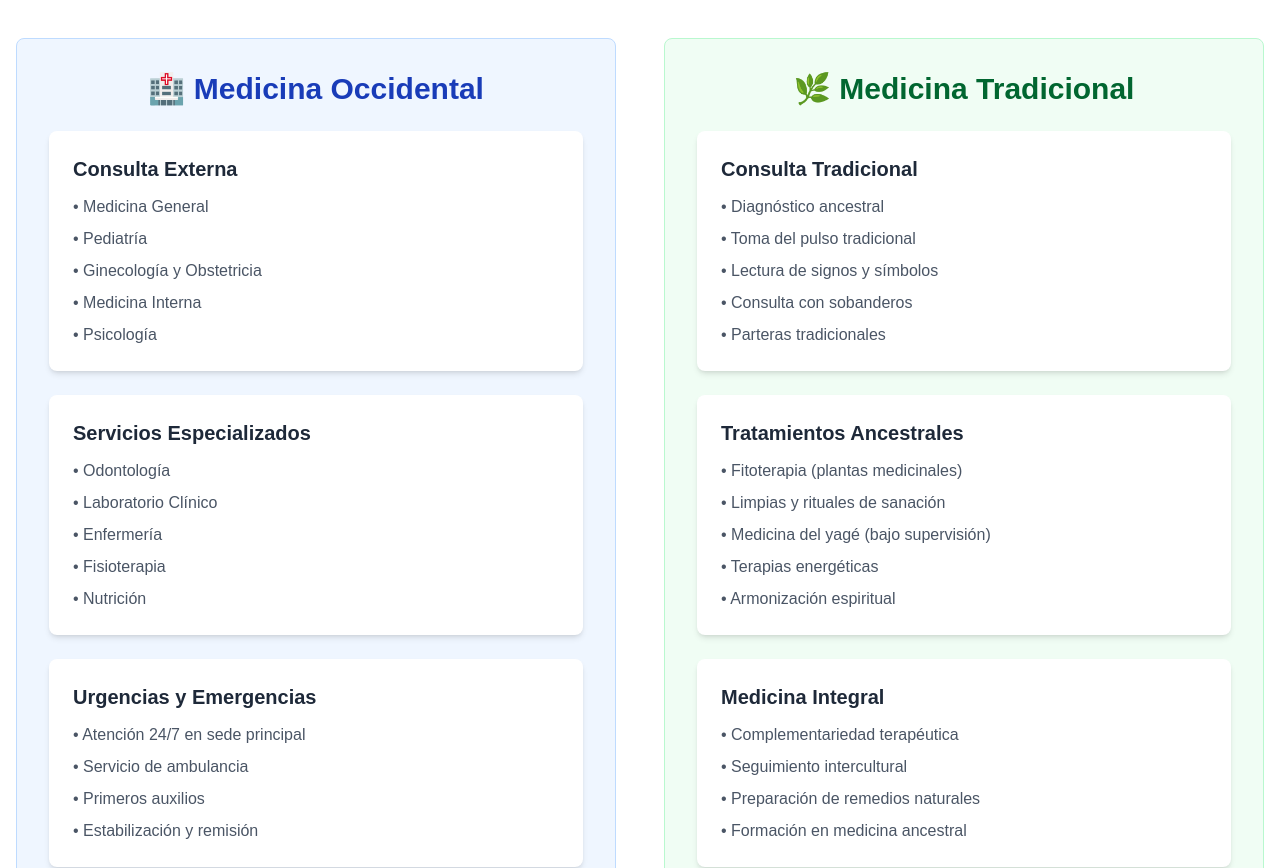
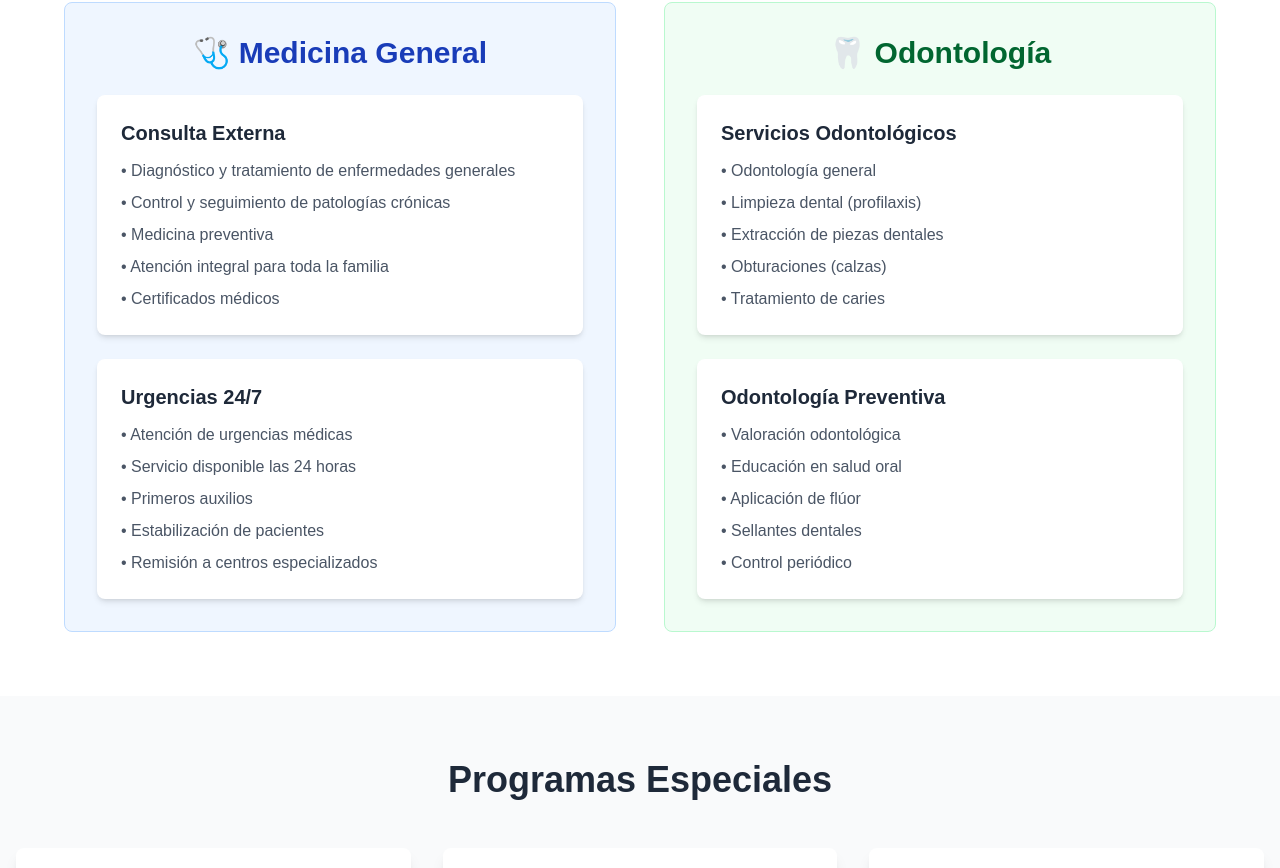
Before and after one commit to julianesp/inga, a Next.js app: page /servicios in a window 1280 px wide. Shown: the part 392-1260 px from the top of the page. Built offline with nearby package versions, Linux system fonts and the light colour scheme.

Commit message:
Agregando contenido y cambiando lo ancestral

```diff
--- a/src/app/page.js
+++ b/src/app/page.js
@@ -54,12 +54,12 @@ export default function Home() {
       <GlobalSearch />
 
       {/* Services Preview */}
-      <section className="py-16 bg-gray-50 dark:bg-gray-800 transition-colors duration-200">
+      <section className="py-16 bg-gray-50 transition-colors duration-200">
         <div className="container mx-auto px-4">
-          <h2 className="text-4xl font-bold text-center mb-12 text-gray-800 dark:text-gray-200">
+          <h2 className="text-4xl font-bold text-center mb-12 text-gray-800 ">
             {t(translations.home.services.title)}
           </h2>
-          <div className="grid grid-cols-1 md:grid-cols-2 lg:grid-cols-4 gap-8">
+          <div className="grid grid-cols-1 md:grid-cols-2 lg:grid-cols-3 gap-8 lg:justify-center lg:max-w-5xl lg:mx-auto">
             <div className="bg-white dark:bg-gray-700 rounded-lg shadow-lg p-6 text-center hover:shadow-xl transition-all duration-200">
               <div className="text-4xl mb-4">👩‍⚕️</div>
               <h3 className="text-xl font-bold text-gray-800 dark:text-gray-200 mb-2">
@@ -77,28 +77,12 @@ export default function Home() {
             </div>
 
             <div className="bg-white dark:bg-gray-700 rounded-lg shadow-lg p-6 text-center hover:shadow-xl transition-all duration-200">
-              <div className="text-4xl mb-4">🌿</div>
+              <div className="text-4xl mb-4">🦷</div>
               <h3 className="text-xl font-bold text-gray-800 dark:text-gray-200 mb-2">
-                {t(translations.home.services.traditionalMedicine.title)}
+                {t(translations.home.services.dentistry.title)}
               </h3>
               <p className="text-gray-600 dark:text-gray-300 mb-4">
-                {t(translations.home.services.traditionalMedicine.description)}
-              </p>
-              <Link
-                href="/servicios"
-                className="text-green-600 dark:text-green-400 hover:text-green-800 dark:hover:text-green-300 font-semibold"
-              >
-                {t(translations.home.services.seeMore)}
-              </Link>
-            </div>
-
-            <div className="bg-white dark:bg-gray-700 rounded-lg shadow-lg p-6 text-center hover:shadow-xl transition-all duration-200">
-              <div className="text-4xl mb-4">🏥</div>
-              <h3 className="text-xl font-bold text-gray-800 dark:text-gray-200 mb-2">
-                {t(translations.home.services.specialties.title)}
-              </h3>
-              <p className="text-gray-600 dark:text-gray-300 mb-4">
-                {t(translations.home.services.specialties.description)}
+                {t(translations.home.services.dentistry.description)}
               </p>
               <Link
                 href="/servicios"
@@ -127,8 +111,67 @@ export default function Home() {
         </div>
       </section>
 
+      {/* Detailed Services Info */}
+      <section className="py-16 bg-white">
+        <div className="container mx-auto px-4">
+          <h2 className="text-4xl font-bold text-center mb-12 text-gray-800">
+            ¿Por qué elegir IPS Inga Kamëntsá?
+          </h2>
+
+          <div className="grid grid-cols-1 md:grid-cols-2 lg:grid-cols-3 gap-8 max-w-6xl mx-auto">
+            <div className="bg-gray-50 rounded-lg p-6">
+              <div className="text-4xl mb-4 text-center">⏰</div>
+              <h3 className="text-xl font-bold text-gray-800 mb-3 text-center">Horarios Flexibles</h3>
+              <p className="text-gray-600 text-center">
+                Atención de lunes a viernes y servicio de urgencias disponible 24/7 para tu tranquilidad.
+              </p>
+            </div>
+
+            <div className="bg-gray-50 rounded-lg p-6">
+              <div className="text-4xl mb-4 text-center">👨‍⚕️</div>
+              <h3 className="text-xl font-bold text-gray-800 mb-3 text-center">Personal Calificado</h3>
+              <p className="text-gray-600 text-center">
+                Médicos y odontólogos con experiencia comprometidos con tu salud y bienestar.
+              </p>
+            </div>
+
+            <div className="bg-gray-50 rounded-lg p-6">
+              <div className="text-4xl mb-4 text-center">📍</div>
+              <h3 className="text-xl font-bold text-gray-800 mb-3 text-center">Múltiples Sedes</h3>
+              <p className="text-gray-600 text-center">
+                Presencia en Sibundoy, Colón, Santiago y San Andrés para estar cerca de ti.
+              </p>
+            </div>
+
+            <div className="bg-gray-50 rounded-lg p-6">
+              <div className="text-4xl mb-4 text-center">💰</div>
+              <h3 className="text-xl font-bold text-gray-800 mb-3 text-center">Tarifas Accesibles</h3>
+              <p className="text-gray-600 text-center">
+                Servicios de salud de calidad a precios justos y asequibles para toda la comunidad.
+              </p>
+            </div>
+
+            <div className="bg-gray-50 rounded-lg p-6">
+              <div className="text-4xl mb-4 text-center">🏥</div>
+              <h3 className="text-xl font-bold text-gray-800 mb-3 text-center">Atención Integral</h3>
+              <p className="text-gray-600 text-center">
+                Desde consulta general hasta tratamientos odontológicos especializados.
+              </p>
+            </div>
+
+            <div className="bg-gray-50 rounded-lg p-6">
+              <div className="text-4xl mb-4 text-center">📋</div>
+              <h3 className="text-xl font-bold text-gray-800 mb-3 text-center">Fácil Acceso</h3>
+              <p className="text-gray-600 text-center">
+                Proceso de agendamiento sencillo y atención oportuna para todos nuestros pacientes.
+              </p>
+            </div>
+          </div>
+        </div>
+      </section>
+
       {/* Quick Access */}
-      <section className="py-16 bg-white dark:bg-gray-900 transition-colors duration-200">
+      <section className="py-16 bg-gray-50 transition-colors duration-200">
         <div className="container mx-auto px-4">
           <h2 className="text-4xl font-bold text-center mb-12 text-gray-800 dark:text-gray-200">
             {t(translations.home.quickAccess.title)}
--- a/src/app/servicios/page.js
+++ b/src/app/servicios/page.js
@@ -17,8 +17,7 @@ export default function ServiciosPage() {
               Nuestros Servicios
             </h1>
             <p className="text-xl leading-relaxed">
-              Ofrecemos una amplia gama de servicios de salud que combinan la medicina
-              occidental con los conocimientos ancestrales de los pueblos Inga y Kamëntsá.
+              Ofrecemos servicios de salud integral con atención médica general y odontológica de calidad.
             </p>
           </div>
         </div>
@@ -27,85 +26,65 @@ export default function ServiciosPage() {
       {/* Servicios Detallados */}
       <section className="py-16 bg-white">
         <div className="container mx-auto px-4">
-          <div className="grid grid-cols-1 lg:grid-cols-2 gap-12">
+          <div className="grid grid-cols-1 lg:grid-cols-2 gap-12 max-w-6xl mx-auto">
 
-            {/* Medicina Occidental */}
+            {/* Medicina General */}
             <div className="bg-blue-50 rounded-lg p-8 border border-blue-200">
               <h2 className="text-3xl font-bold text-blue-800 mb-6 text-center">
-                🏥 Medicina Occidental
+                🩺 Medicina General
               </h2>
 
               <div className="space-y-6">
                 <div className="bg-white rounded-lg p-6 shadow-md">
                   <h3 className="text-xl font-bold text-gray-800 mb-3">Consulta Externa</h3>
                   <ul className="space-y-2 text-gray-600">
-                    <li>• Medicina General</li>
-                    <li>• Pediatría</li>
-                    <li>• Ginecología y Obstetricia</li>
-                    <li>• Medicina Interna</li>
-                    <li>• Psicología</li>
+                    <li>• Diagnóstico y tratamiento de enfermedades generales</li>
+                    <li>• Control y seguimiento de patologías crónicas</li>
+                    <li>• Medicina preventiva</li>
+                    <li>• Atención integral para toda la familia</li>
+                    <li>• Certificados médicos</li>
                   </ul>
                 </div>
 
                 <div className="bg-white rounded-lg p-6 shadow-md">
-                  <h3 className="text-xl font-bold text-gray-800 mb-3">Servicios Especializados</h3>
+                  <h3 className="text-xl font-bold text-gray-800 mb-3">Urgencias 24/7</h3>
                   <ul className="space-y-2 text-gray-600">
-                    <li>• Odontología</li>
-                    <li>• Laboratorio Clínico</li>
-                    <li>• Enfermería</li>
-                    <li>• Fisioterapia</li>
-                    <li>• Nutrición</li>
-                  </ul>
-                </div>
-
-                <div className="bg-white rounded-lg p-6 shadow-md">
-                  <h3 className="text-xl font-bold text-gray-800 mb-3">Urgencias y Emergencias</h3>
-                  <ul className="space-y-2 text-gray-600">
-                    <li>• Atención 24/7 en sede principal</li>
-                    <li>• Servicio de ambulancia</li>
+                    <li>• Atención de urgencias médicas</li>
+                    <li>• Servicio disponible las 24 horas</li>
                     <li>• Primeros auxilios</li>
-                    <li>• Estabilización y remisión</li>
+                    <li>• Estabilización de pacientes</li>
+                    <li>• Remisión a centros especializados</li>
                   </ul>
                 </div>
               </div>
             </div>
 
-            {/* Medicina Tradicional */}
+            {/* Odontología */}
             <div className="bg-green-50 rounded-lg p-8 border border-green-200">
               <h2 className="text-3xl font-bold text-green-800 mb-6 text-center">
-                🌿 Medicina Tradicional
+                🦷 Odontología
               </h2>
 
               <div className="space-y-6">
                 <div className="bg-white rounded-lg p-6 shadow-md">
-                  <h3 className="text-xl font-bold text-gray-800 mb-3">Consulta Tradicional</h3>
+                  <h3 className="text-xl font-bold text-gray-800 mb-3">Servicios Odontológicos</h3>
                   <ul className="space-y-2 text-gray-600">
-                    <li>• Diagnóstico ancestral</li>
-                    <li>• Toma del pulso tradicional</li>
-                    <li>• Lectura de signos y símbolos</li>
-                    <li>• Consulta con sobanderos</li>
-                    <li>• Parteras tradicionales</li>
+                    <li>• Odontología general</li>
+                    <li>• Limpieza dental (profilaxis)</li>
+                    <li>• Extracción de piezas dentales</li>
+                    <li>• Obturaciones (calzas)</li>
+                    <li>• Tratamiento de caries</li>
                   </ul>
                 </div>
 
                 <div className="bg-white rounded-lg p-6 shadow-md">
-                  <h3 className="text-xl font-bold text-gray-800 mb-3">Tratamientos Ancestrales</h3>
+                  <h3 className="text-xl font-bold text-gray-800 mb-3">Odontología Preventiva</h3>
                   <ul className="space-y-2 text-gray-600">
-                    <li>• Fitoterapia (plantas medicinales)</li>
-                    <li>• Limpias y rituales de sanación</li>
-                    <li>• Medicina del yagé (bajo supervisión)</li>
-                    <li>• Terapias energéticas</li>
-                    <li>• Armonización espiritual</li>
-                  </ul>
-                </div>
-
-                <div className="bg-white rounded-lg p-6 shadow-md">
-                  <h3 className="text-xl font-bold text-gray-800 mb-3">Medicina Integral</h3>
-                  <ul className="space-y-2 text-gray-600">
-                    <li>• Complementariedad terapéutica</li>
-                    <li>• Seguimiento intercultural</li>
-                    <li>• Preparación de remedios naturales</li>
-                    <li>• Formación en medicina ancestral</li>
+                    <li>• Valoración odontológica</li>
+                    <li>• Educación en salud oral</li>
+                    <li>• Aplicación de flúor</li>
+                    <li>• Sellantes dentales</li>
+                    <li>• Control periódico</li>
                   </ul>
                 </div>
               </div>
--- a/src/components/Breadcrumbs.js
+++ b/src/components/Breadcrumbs.js
@@ -92,7 +92,7 @@ export default function Breadcrumbs() {
         type="application/ld+json"
         dangerouslySetInnerHTML={{ __html: JSON.stringify(structuredData) }}
       />
-      <nav className="bg-gray-50 dark:bg-gray-800 py-2 px-4" aria-label="Breadcrumb">
+      <nav className="hidden bg-gray-50 dark:bg-gray-800 py-2 px-4" aria-label="Breadcrumb">
         <ol className="flex items-center space-x-2 text-sm">
           {breadcrumbs.map((crumb, index) => (
             <li key={crumb.href} className="flex items-center">
--- a/src/containers/ServicesSection.js
+++ b/src/containers/ServicesSection.js
@@ -4,44 +4,23 @@ const services = [
   {
     id: 1,
     title: 'Medicina General',
-    description: 'Consultas médicas generales con enfoque intercultural y atención personalizada.',
+    description: 'Consultas médicas generales con atención personalizada para toda la familia.',
     icon: '🩺',
-    features: ['Consulta externa', 'Diagnóstico', 'Tratamiento', 'Seguimiento']
+    features: ['Consulta externa', 'Diagnóstico', 'Tratamiento', 'Certificados médicos']
   },
   {
     id: 2,
-    title: 'Medicina Ancestral',
-    description: 'Tratamientos tradicionales con plantas medicinales y rituales de sanación.',
-    icon: '🌿',
-    features: ['Plantas medicinales', 'Rituales de sanación', 'Limpiezas', 'Harmonización']
+    title: 'Odontología',
+    description: 'Servicios odontológicos integrales para toda la familia.',
+    icon: '🦷',
+    features: ['Odontología general', 'Limpieza dental', 'Prevención', 'Tratamiento de caries']
   },
   {
     id: 3,
-    title: 'Odontología',
-    description: 'Servicios odontológicos integrales para toda la familia.',
-    icon: '🦷',
-    features: ['Odontología general', 'Pediatría dental', 'Prevención', 'Urgencias']
-  },
-  {
-    id: 4,
-    title: 'Enfermería',
-    description: 'Cuidados de enfermería especializados y promoción de la salud.',
-    icon: '💉',
-    features: ['Procedimientos', 'Vacunación', 'Curaciones', 'Educación en salud']
-  },
-  {
-    id: 5,
     title: 'Urgencias 24/7',
     description: 'Atención de urgencias médicas las 24 horas del día.',
     icon: '🚨',
-    features: ['Emergencias', 'Urgencias', 'Estabilización', 'Traslados']
-  },
-  {
-    id: 6,
-    title: 'Laboratorio Clínico',
-    description: 'Exámenes de laboratorio con tecnología moderna y resultados rápidos.',
-    icon: '🔬',
-    features: ['Hematología', 'Química sanguínea', 'Microbiología', 'Uroanálisis']
+    features: ['Emergencias', 'Atención inmediata', 'Estabilización', 'Remisiones']
   }
 ];
 
@@ -55,8 +34,7 @@ export default function ServicesSection() {
             Nuestros Servicios de Salud
           </h2>
           <p className="text-xl text-gray-600 max-w-3xl mx-auto">
-            Ofrecemos una amplia gama de servicios médicos que combinan la medicina
-            occidental con el conocimiento ancestral de la comunidad Inga Kamëntsá
+            Ofrecemos servicios médicos integrales con atención de calidad para toda la comunidad
           </p>
         </div>
 
--- a/src/data/translations.js
+++ b/src/data/translations.js
@@ -8,7 +8,7 @@ export const translations = {
     directory: { es: "Directorio", inga: "Sutikuna" },
     events: { es: "Eventos", inga: "Raymikuna" },
     userSupport: { es: "Atención al Usuario", inga: "Runakuna Kuidai" },
-    contact: { es: "Contacto", inga: "Rimangapa" }
+    contact: { es: "Contacto", inga: "Rimangapa" },
   },
 
   // Common words
@@ -36,14 +36,20 @@ export const translations = {
     place: { es: "lugar", inga: "mama" },
     email: { es: "correo", inga: "kuchui" },
     phone: { es: "teléfono", inga: "rimana" },
-    address: { es: "dirección", inga: "ñambi" }
+    address: { es: "dirección", inga: "ñambi" },
   },
 
   // Organization name and motto
   organization: {
     name: { es: "IPS INGA KAMËNTSÁ", inga: "IPS INGA KAMËNTSÁ" },
-    fullName: { es: "Institución Prestadora de Servicios de Salud", inga: "Allpa Kaugsana Rurakuna Wasi" },
-    motto: { es: "Salud integral para la comunidad indígena", inga: "Tukui allpa runakuna jambi" }
+    fullName: {
+      es: "Institución Prestadora de Servicios de Salud",
+      inga: "Allpa Kaugsana Rurakuna Wasi",
+    },
+    motto: {
+      es: "Salud integral para la comunidad indígena",
+      inga: "Tukui allpa runakuna jambi",
+    },
   },
 
   // Health terms
@@ -57,7 +63,7 @@ export const translations = {
     treatment: { es: "tratamiento", inga: "jambi" },
     hospital: { es: "hospital", inga: "jambi wasi" },
     clinic: { es: "clínica", inga: "jambi wasi" },
-    emergency: { es: "emergencia", inga: "utka jambi" }
+    emergency: { es: "emergencia", inga: "utka jambi" },
   },
 
   // Buttons and actions
@@ -72,7 +78,7 @@ export const translations = {
     schedule: { es: "Agendar", inga: "Churaii" },
     book: { es: "Reservar", inga: "Churanii" },
     view: { es: "Ver", inga: "Kawaii" },
-    download: { es: "Descargar", inga: "Urakuchii" }
+    download: { es: "Descargar", inga: "Urakuchii" },
   },
 
   // Days of the week
@@ -83,7 +89,7 @@ export const translations = {
     thursday: { es: "Jueves", inga: "Illapaska" },
     friday: { es: "Viernes", inga: "Chuaska" },
     saturday: { es: "Sábado", inga: "Kuiaska" },
-    sunday: { es: "Domingo", inga: "Intiraimiska" }
+    sunday: { es: "Domingo", inga: "Intiraimiska" },
   },
 
   // Months
@@ -99,7 +105,7 @@ export const translations = {
     september: { es: "Septiembre", inga: "Kulla killa" },
     october: { es: "Octubre", inga: "Uma raimi killa" },
     november: { es: "Noviembre", inga: "Aya markay killa" },
-    december: { es: "Diciembre", inga: "Kapak raimi killa" }
+    december: { es: "Diciembre", inga: "Kapak raimi killa" },
   },
 
   // Page titles
@@ -108,54 +114,81 @@ export const translations = {
     about: { es: "Acerca de nosotros", inga: "Nukanchimanda" },
     services: { es: "Nuestros servicios", inga: "Nukanchipa rurakuna" },
     contact: { es: "Contáctanos", inga: "Nukanchiman rimamui" },
-    locations: { es: "Nuestras sedes", inga: "Nukanchipa tiakuna" }
+    locations: { es: "Nuestras sedes", inga: "Nukanchipa tiakuna" },
   },
 
   // Home page content
   home: {
     hero: {
       title: { es: "IPS INGA KAMËNTSÁ", inga: "IPS INGA KAMËNTSÁ" },
-      subtitle: { es: "Medicina con Identidad Cultural", inga: "Allpa Kaugsana Rurakuna Wasi" },
-      description: { es: "🏥 Centro médico integral en Sibundoy, Putumayo. Combinamos medicina occidental con sabiduría ancestral Inga y Kamëntsá. ✅ Consulta médica general ✅ Urgencias médicas 24/7 ✅ Medicina tradicional indígena ✅ Especialidades médicas. Agenda tu cita médica hoy.", inga: "Jambi rurakuna karan, occidentalkunapas, nukanchipa ñawpa iachaikunawanpas, Inga Kamëntsá runakuna Sibundui mamapi, Putumayo suyupi." },
-      viewLocations: { es: "Conocer Nuestras Sedes", inga: "Nukanchipa Tiakuna Kawaii" },
-      scheduleAppointment: { es: "☎️ Agendar Cita Médica", inga: "Tupanakui Churaii" }
+      subtitle: {
+        es: "Servicios de Salud Integral",
+        inga: "Allpa Kaugsana Rurakuna Wasi",
+      },
+      description: {
+        es: "🏥 Institución Prestadora de Servicios de Salud en Sibundoy, Putumayo. ✅ Consulta médica general ✅ Especialidades médicas ✅ Atención de calidad. Agenda tu cita médica hoy.",
+        inga: "Jambi rurakuna wasi Sibundui mamapi, Putumayo suyupi.",
+      },
+      viewLocations: {
+        es: "Conocer Nuestras Sedes",
+        inga: "Nukanchipa Tiakuna Kawaii",
+      },
+      scheduleAppointment: {
+        es: "☎️ Agendar Cita Médica",
+        inga: "Tupanakui Churaii",
+      },
     },
     services: {
       title: { es: "Servicios de Salud Integral", inga: "Nukanchipa Rurakuna" },
       generalMedicine: {
         title: { es: "🩺 Medicina General", inga: "Tukui Jambi" },
-        description: { es: "Consulta médica integral para toda la familia en Sibundoy. Atención médica de calidad con enfoque intercultural.", inga: "Tukui aillu jambichii" }
+        description: {
+          es: "Consulta médica integral para toda la familia en Sibundoy. Atención médica de calidad con enfoque intercultural.",
+          inga: "Tukui aillu jambichii",
+        },
       },
-      traditionalMedicine: {
-        title: { es: "🌿 Medicina Tradicional Indígena", inga: "Ñawpa Jambi" },
-        description: { es: "Sabiduría ancestral de los pueblos Inga y Kamëntsá. Medicina natural y plantas medicinales.", inga: "Ñawpa iachaikuna suma kaugsangapa" }
-      },
-      specialties: {
-        title: { es: "👩‍⚕️ Especialidades Médicas", inga: "Sapan Rurakuna" },
-        description: { es: "Pediatría, ginecología, odontología, psicología. Especialistas médicos en Putumayo.", inga: "Wawakuna jambi, warmikuna jambi, kiru jambi" }
+
+      dentistry: {
+        title: { es: "🦷 Odontología", inga: "Kiru Jambi" },
+        description: {
+          es: "Servicios odontológicos integrales para toda la familia. Atención dental de calidad.",
+          inga: "Kiru jambi",
+        },
       },
       emergencies: {
         title: { es: "🚨 Urgencias Médicas 24/7", inga: "Utka Jambi" },
-        description: { es: "Servicio de urgencias médicas las 24 horas en Sibundoy. Atención inmediata de emergencias.", inga: "Tukui pacha utka jambi" }
+        description: {
+          es: "Servicio de urgencias médicas las 24 horas en Sibundoy. Atención inmediata de emergencias.",
+          inga: "Tukui pacha utka jambi",
+        },
       },
       seeMore: { es: "Ver todos los servicios →", inga: "Astuan kawaii →" },
-      contact: { es: "Contactar ahora →", inga: "Rimaii →" }
+      contact: { es: "Contactar ahora →", inga: "Rimaii →" },
     },
     quickAccess: {
       title: { es: "🔍 Encuentra lo que necesitas", inga: "Utka Iaikui" },
       locations: {
         title: { es: "📍 Sedes en Putumayo", inga: "Nukanchipa Tiakuna" },
-        description: { es: "Sibundoy sede principal, Colón, Santiago y San Andrés. Centros médicos cerca de ti.", inga: "Sibundui, Kulun, Santiagu, San Andris" }
+        description: {
+          es: "Sibundoy sede principal, Colón, Santiago y San Andrés. Centros médicos cerca de ti.",
+          inga: "Sibundui, Kulun, Santiagu, San Andris",
+        },
       },
       directory: {
         title: { es: "📞 Directorio Telefónico", inga: "Sutikuna" },
-        description: { es: "Números telefónicos y contactos de todas nuestras áreas médicas y administrativas.", inga: "Tukui rurakuna rimai" }
+        description: {
+          es: "Números telefónicos y contactos de todas nuestras áreas médicas y administrativas.",
+          inga: "Tukui rurakuna rimai",
+        },
       },
       pqrs: {
         title: { es: "📝 PQRS - Atención al Usuario", inga: "Mañakuna" },
-        description: { es: "Sistema de peticiones, quejas, reclamos y sugerencias. Tu opinión es importante.", inga: "Mañakuna, llakikuna, willakuna" }
-      }
-    }
+        description: {
+          es: "Sistema de peticiones, quejas, reclamos y sugerencias. Tu opinión es importante.",
+          inga: "Mañakuna, llakikuna, willakuna",
+        },
+      },
+    },
   },
 
   // Location names (keeping original names but with descriptions)
@@ -163,7 +196,7 @@ export const translations = {
     sibundoy: { es: "Sibundoy", inga: "Sibundui" },
     colon: { es: "Colón", inga: "Kulun" },
     santiago: { es: "Santiago", inga: "Santiagu" },
-    sanAndres: { es: "San Andrés", inga: "San Andris" }
+    sanAndres: { es: "San Andrés", inga: "San Andris" },
   },
 
   // Extended vocabulary from dictionary pages 40-89
@@ -276,7 +309,7 @@ export const translations = {
     sew: { es: "sirai", inga: "sirai" },
     weave: { es: "awai", inga: "awai" },
     paint: { es: "llimpii", inga: "llimpii" },
-    draw: { es: "sirai", inga: "sirai" }
+    draw: { es: "sirai", inga: "sirai" },
   },
 
   nouns: {
@@ -532,7 +565,7 @@ export const translations = {
     cold: { es: "chiri", inga: "chiri" },
     dry: { es: "ch'aki", inga: "ch'aki" },
     wet: { es: "juk'u", inga: "juk'u" },
-    humid: { es: "humedo", inga: "humedo" }
+    humid: { es: "humedo", inga: "humedo" },
   },
 
   adjectives: {
@@ -642,6 +675,6 @@ export const translations = {
     hungry: { es: "yarqay", inga: "yarqay" },
     thirsty: { es: "ch'akiy", inga: "ch'akiy" },
     full: { es: "hunt'a", inga: "hunt'a" },
-    satisfied: { es: "hunt'a", inga: "hunt'a" }
-  }
+    satisfied: { es: "hunt'a", inga: "hunt'a" },
+  },
 };
```
